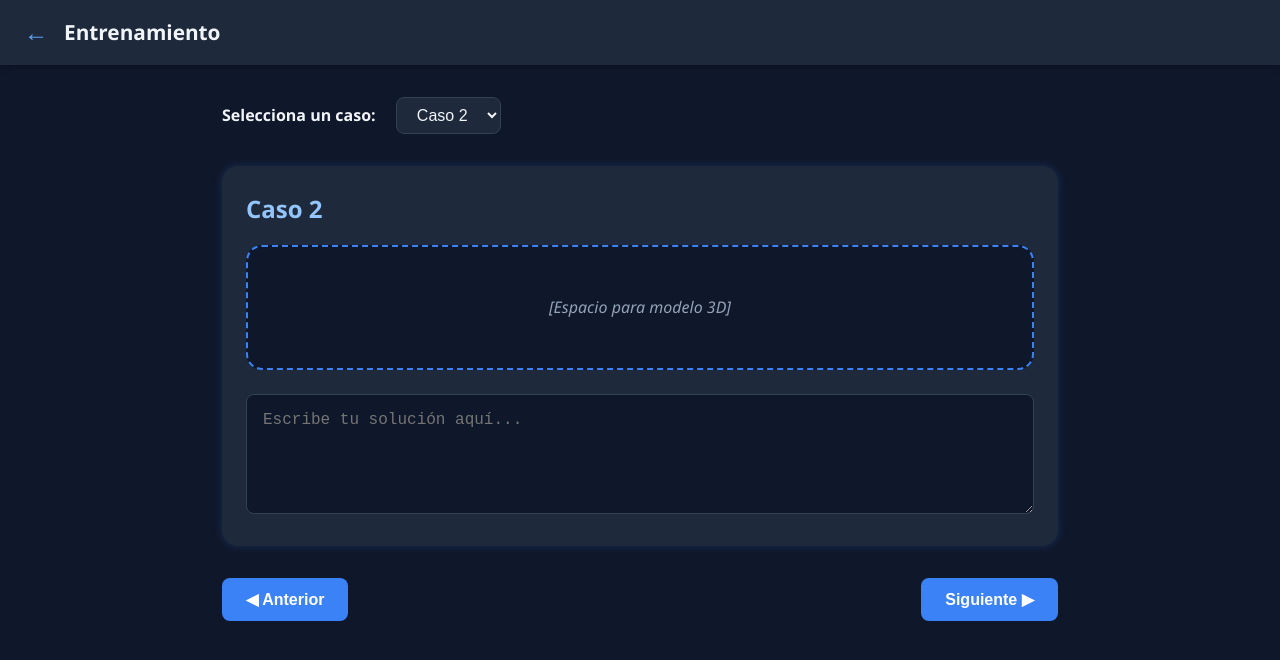
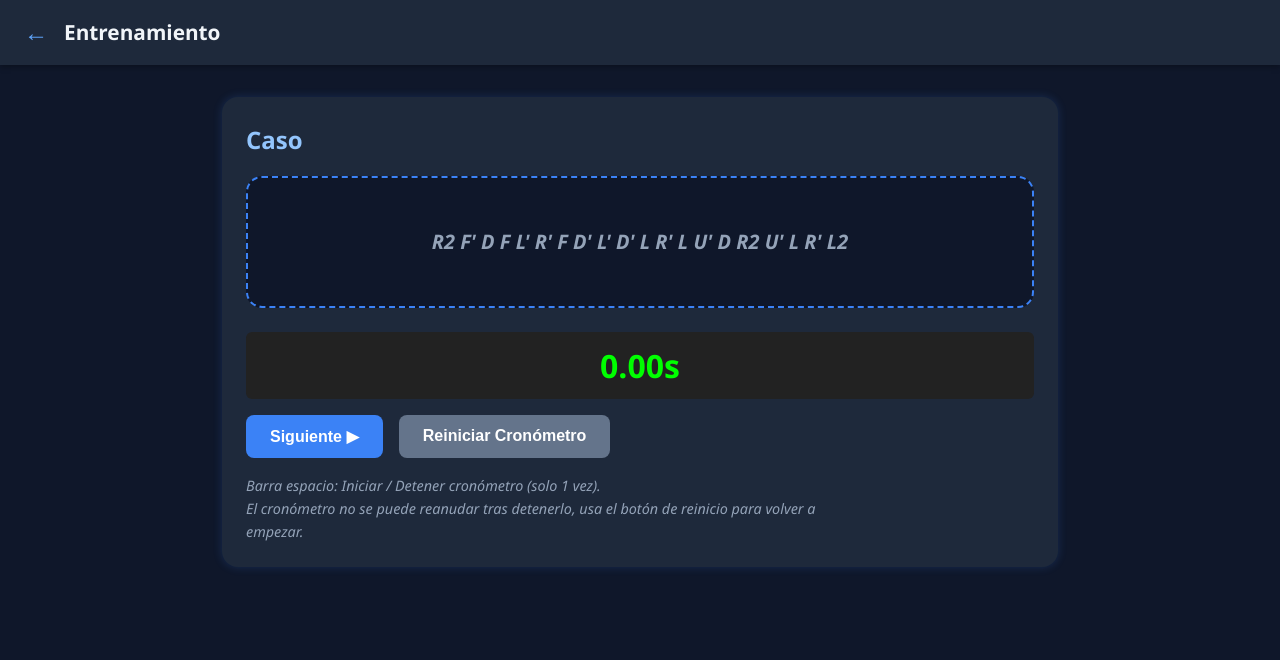
Before and after one commit to Andres-Casillas/RubikSolver, a plain HTML site: page Entrenamiento.html in a window 1280 px wide. Both pictures are taken after a click on the button "Siguiente ▶". Drawn offline with Linux system fonts and the light colour scheme.

Commit message:
Entrenamiento integrado

```diff
--- a/Entrenamiento.html
+++ b/Entrenamiento.html
@@ -2,76 +2,33 @@
 <html lang="es">
 <head>
   <meta charset="UTF-8" />
-  <meta name="viewport" content="width=device-width, initial-scale=1.0" />
+  <meta name="viewport" content="width=device-width, initial-scale=1" />
   <title>Entrenamiento</title>
   <link rel="stylesheet" href="css/Entrenamiento.css" />
-  <script>
-    let casoActual = 0;
-    const casos = ["caso1", "caso2", "caso3", "caso4"];
 
-    function mostrarCaso(id) {
-      document.querySelectorAll('.caso').forEach(sec => sec.style.display = 'none');
-      document.getElementById(id).style.display = 'block';
-      casoActual = casos.indexOf(id);
-    }
-
-    function navegar(offset) {
-      casoActual = (casoActual + offset + casos.length) % casos.length;
-      mostrarCaso(casos[casoActual]);
-      document.getElementById('casos').value = casos[casoActual];
-    }
-
-    window.onload = () => {
-      mostrarCaso(casos[0]); // Muestra el primer caso al cargar
-      document.getElementById('casos').value = casos[0];
-    };
-  </script>
 </head>
 <body>
   <header>
-    <button onclick="window.location.href='resolver.html'" class="volver">←</button>
+    <button onclick="window.location.href='resolver.html'" class="volver" title="Volver">←</button>
     Entrenamiento
   </header>
 
   <main>
-    <section class="selector">
-      <label for="casos">Selecciona un caso:</label>
-      <select id="casos" onchange="mostrarCaso(this.value)">
-        <option value="caso1">Caso 1</option>
-        <option value="caso2">Caso 2</option>
-        <option value="caso3">Caso 3</option>
-        <option value="caso4">Caso 4</option>
-      </select>
+    <section class="caso">
+      <h2>Caso</h2>
+      <div class="placeholder-modelo"></div>
+      <div id="cronometro">0.00s</div>
+      <div class="navegacion">
+        <button id="btnSiguiente">Siguiente ▶</button>
+        <button id="btnReiniciar" disabled>Reiniciar Cronómetro</button>
+      </div>
+      <p class="info">
+        Barra espacio: Iniciar / Detener cronómetro (solo 1 vez).<br />
+        El cronómetro no se puede reanudar tras detenerlo, usa el botón de reinicio para volver a empezar.
+      </p>
     </section>
+  </main>
+  <script type="module" src="java/Entrenamiento.js"></script>
 
-    <section id="caso1" class="caso">
-      <h2>Caso 1</h2>
-      <div class="placeholder-modelo">[Espacio para modelo 3D]</div>
-      <textarea placeholder="Escribe tu solución aquí..."></textarea>
-    </section>
-
-    <section id="caso2" class="caso" style="display: none;">
-      <h2>Caso 2</h2>
-      <div class="placeholder-modelo">[Espacio para modelo 3D]</div>
-      <textarea placeholder="Escribe tu solución aquí..."></textarea>
-    </section>
-
-    <section id="caso3" class="caso" style="display: none;">
-      <h2>Caso 3</h2>
-      <div class="placeholder-modelo">[Espacio para modelo 3D]</div>
-      <textarea placeholder="Escribe tu solución aquí..."></textarea>
-    </section>
-
-    <section id="caso4" class="caso" style="display: none;">
-      <h2>Caso 4</h2>
-      <div class="placeholder-modelo">[Espacio para modelo 3D]</div>
-      <textarea placeholder="Escribe tu solución aquí..."></textarea>
-    </section>
-
-    <div class="navegacion">
-      <button onclick="navegar(-1)">◀ Anterior</button>
-      <button onclick="navegar(1)">Siguiente ▶</button>
-    </div>
-  </main>
 </body>
 </html>
--- a/css/Entrenamiento.css
+++ b/css/Entrenamiento.css
@@ -1,4 +1,3 @@
-/* Reset básico y estilos generales */
     * {
       box-sizing: border-box;
       margin: 0;
@@ -10,6 +9,7 @@ body {
       background-color: #0f172a; /* Fondo azul oscuro */
       color: #f1f5f9;
       line-height: 1.6;
+      margin: 0;
     }
 
     /* Encabezado */
@@ -47,29 +47,6 @@ main {
       margin: 0 auto;
     }
 
-/* Sección del selector de casos */
-.selector {
-  margin-bottom: 2rem;
-}
-.selector label {
-  margin-right: 1rem;
-  font-weight: bold;
-  font-size: 1rem;
-}
-.selector select {
-  padding: 0.5rem 1rem;
-  border-radius: 0.5rem;
-  border: 1px solid #334155;
-  background-color: #1e293b;
-  color: #f1f5f9;
-  font-size: 1rem;
-  transition: border 0.2s;
-}
-.selector select:focus {
-  outline: none;
-  border-color: #3b82f6;
-}
-
     /* Estilos para cada caso */
     .caso {
       background-color: #1e293b;
@@ -95,30 +72,29 @@ main {
       margin-bottom: 1.5rem;
       color: #94a3b8;
       font-style: italic;
+      font-size: 1.25rem;
+      font-weight: bold;
+      min-height: 2.5rem;
     }
 
-/* Área de texto para soluciones */
-textarea {
-  width: 100%;
-  height: 120px;
-  background-color: #0f172a;
-  color: #f1f5f9;
-  border: 1px solid #334155;
-  border-radius: 0.5rem;
-  padding: 1rem;
-  font-size: 1rem;
-  resize: vertical;
-  transition: border 0.2s ease;
-}
-textarea:focus {
-  outline: none;
-  border-color: #3b82f6;
+    /* Cronómetro */
+    #cronometro {
+      font-size: 2rem;
+      margin-bottom: 1rem;
+      user-select: none;
+      background: #222;
+      color: #0f0;
+      padding: 0.5rem 1rem;
+      border-radius: 6px;
+      text-align: center;
+      font-family: 'Segoe UI', sans-serif;
+      font-weight: bold;
     }
 
-/* Navegación entre casos */
+    /* Navegación (botones) */
     .navegacion {
       display: flex;
-  justify-content: space-between;
+      justify-content: flex-start;
       gap: 1rem;
     }
 
@@ -132,12 +108,26 @@ textarea:focus {
       border-radius: 0.5rem;
       cursor: pointer;
       transition: background-color 0.2s ease, transform 0.1s;
+      user-select: none;
     }
-.navegacion button:hover {
+    .navegacion button:hover:not(:disabled) {
       background-color: #2563eb;
     }
-.navegacion button:active {
+    .navegacion button:active:not(:disabled) {
       transform: scale(0.98);
+    }
+    .navegacion button:disabled {
+      background-color: #64748b;
+      cursor: default;
+    }
+
+    /* Texto info */
+    p.info {
+      margin-top: 1rem;
+      font-size: 0.9rem;
+      color: #94a3b8;
+      font-style: italic;
+      max-width: 600px;
     }
 
     /* Responsive */
--- /dev/null
+++ b/java/Entrenamiento.js
@@ -0,0 +1,97 @@
+const movimientos = [
+  "U", "D", "R", "L", "F",
+  "U'", "D'", "R'", "L'", "F'",
+  "U2", "D2", "R2", "L2", "F2"
+];
+
+const pasosPorCaso = 20;
+
+let placeholderModelo, cronometroDisplay, btnSiguiente, btnReiniciar;
+
+let tiempo = 0;
+let intervalo = null;
+let corriendo = false;
+let detenido = false;
+
+function generarCasoAleatorio(pasos = pasosPorCaso) {
+    let secuencia = [];
+    let ultimo = "";
+    for (let i = 0; i < pasos; i++) {
+    let mov;
+    do {
+        mov = movimientos[Math.floor(Math.random() * movimientos.length)];
+    } while (mov[0] === ultimo[0]);
+    ultimo = mov;
+    secuencia.push(mov);
+    }
+    return secuencia.join(" ");
+}
+
+function actualizarCronometro() {
+    const segundos = Math.floor(tiempo / 100);
+    const decimas = tiempo % 100;
+    cronometroDisplay.textContent = `${segundos}.${decimas.toString().padStart(2, '0')}s`;
+}
+
+function iniciarCronometro() {
+    if (!corriendo && !detenido) {
+    corriendo = true;
+    intervalo = setInterval(() => {
+        tiempo++;
+        actualizarCronometro();
+    }, 10);
+    }
+}
+
+function pausarCronometro() {
+    if (corriendo) {
+    corriendo = false;
+    detenido = true;
+    clearInterval(intervalo);
+    }
+}
+
+function reiniciarCronometro() {
+    clearInterval(intervalo);
+    tiempo = 0;
+    corriendo = false;
+    detenido = false;
+    actualizarCronometro();
+    btnReiniciar.disabled = true;
+}
+
+function mostrarNuevoCaso() {
+    placeholderModelo.textContent = generarCasoAleatorio();
+    reiniciarCronometro();
+}
+
+window.onload = () => {
+    placeholderModelo = document.querySelector('.placeholder-modelo');
+    cronometroDisplay = document.getElementById('cronometro');
+    btnSiguiente = document.getElementById('btnSiguiente');
+    btnReiniciar = document.getElementById('btnReiniciar');
+
+    placeholderModelo.textContent = 'Presiona "Siguiente ▶" para generar un caso';
+    actualizarCronometro();
+
+    btnSiguiente.onclick = () => {
+    mostrarNuevoCaso();
+    btnReiniciar.disabled = true;
+    };
+
+    btnReiniciar.onclick = () => {
+    reiniciarCronometro();
+    };
+
+    document.addEventListener('keydown', e => {
+    if (e.code === 'Space') {
+        e.preventDefault();
+        if (!corriendo && !detenido) {
+        iniciarCronometro();
+        btnReiniciar.disabled = false;
+        } else if (corriendo) {
+        pausarCronometro();
+        }
+    }
+    });
+};
```
Lines whose indentation alone changed are shown as unchanged.
